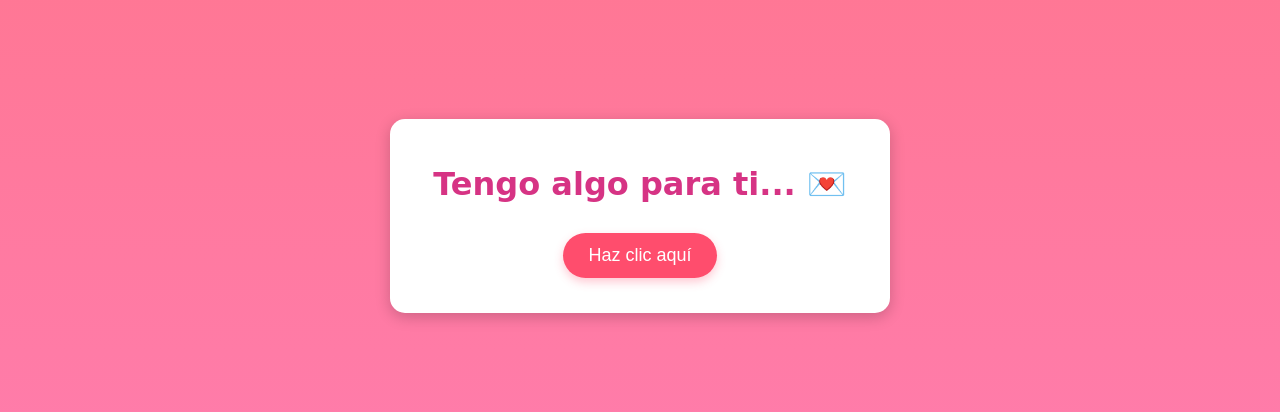
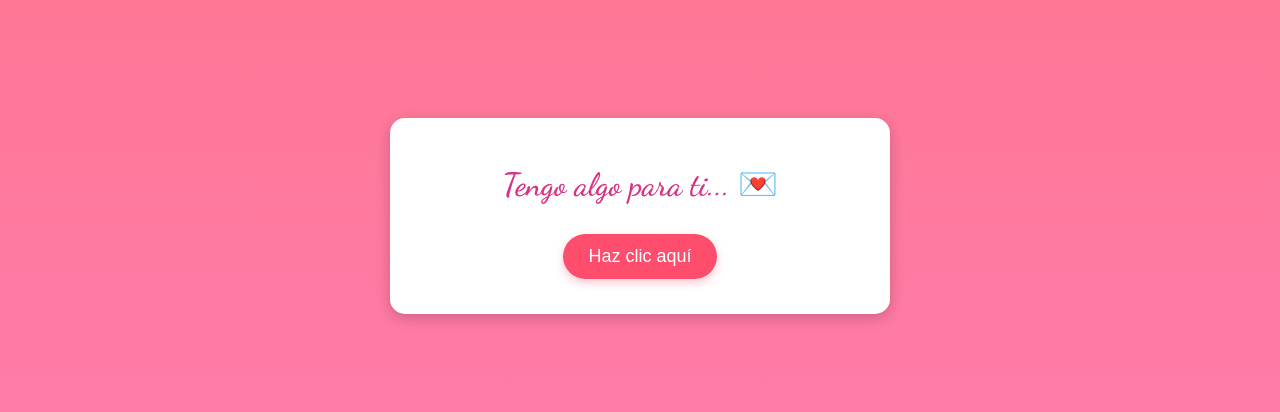
Before and after one commit to Juanag777/Paralizzx, a plain HTML site: page index.html in a window 1280 px wide. Shown: the part 192-604 px from the top of the page. Drawn offline with Linux system fonts and the light colour scheme.

Commit message:
Update index.html

```diff
--- a/index.html
+++ b/index.html
@@ -5,7 +5,7 @@
     <meta name="viewport" content="width=device-width, initial-scale=1.0">
     <title>Para ti 💖</title>
     <link rel="stylesheet" href="styles.css">
-    <link href="petalo.png" rel="stylesheet">
+    <link href="https://fonts.googleapis.com/css2?family=Dancing+Script:wght@600&family=Poppins:wght@300;500&display=swap" rel="stylesheet">
 </head>
 <body>
     <div class="container">
```
